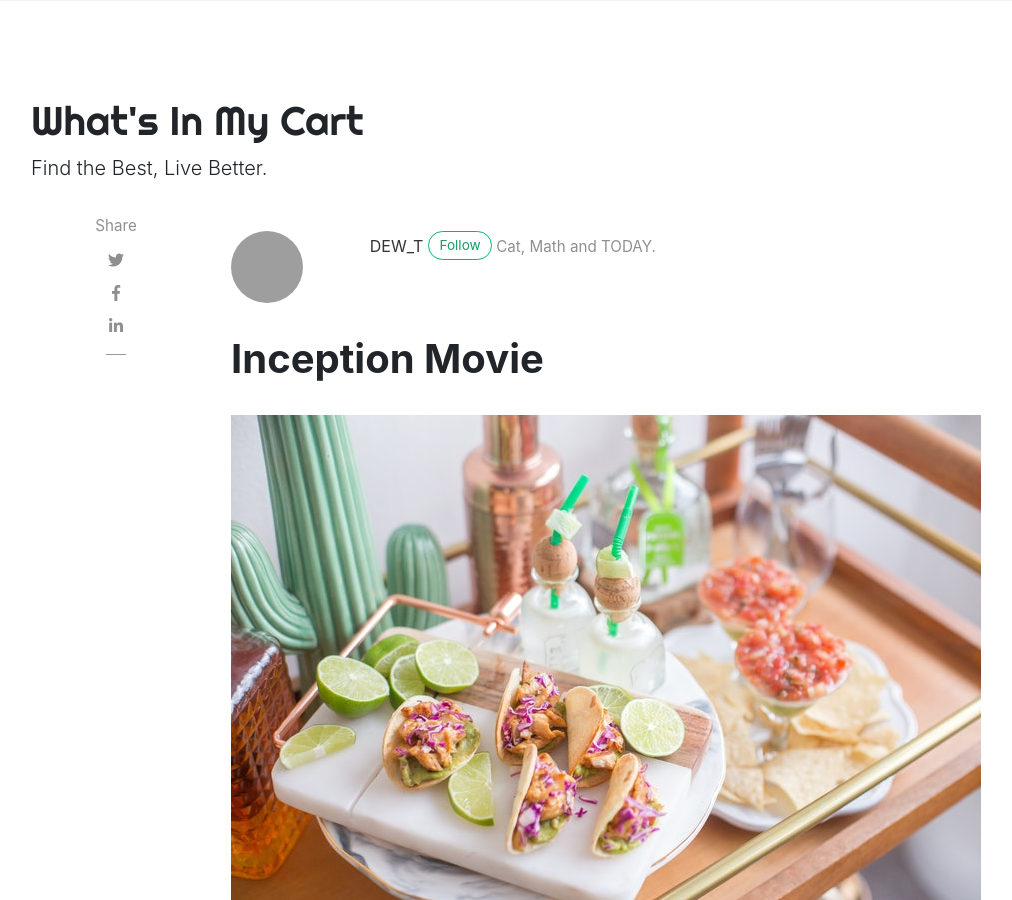
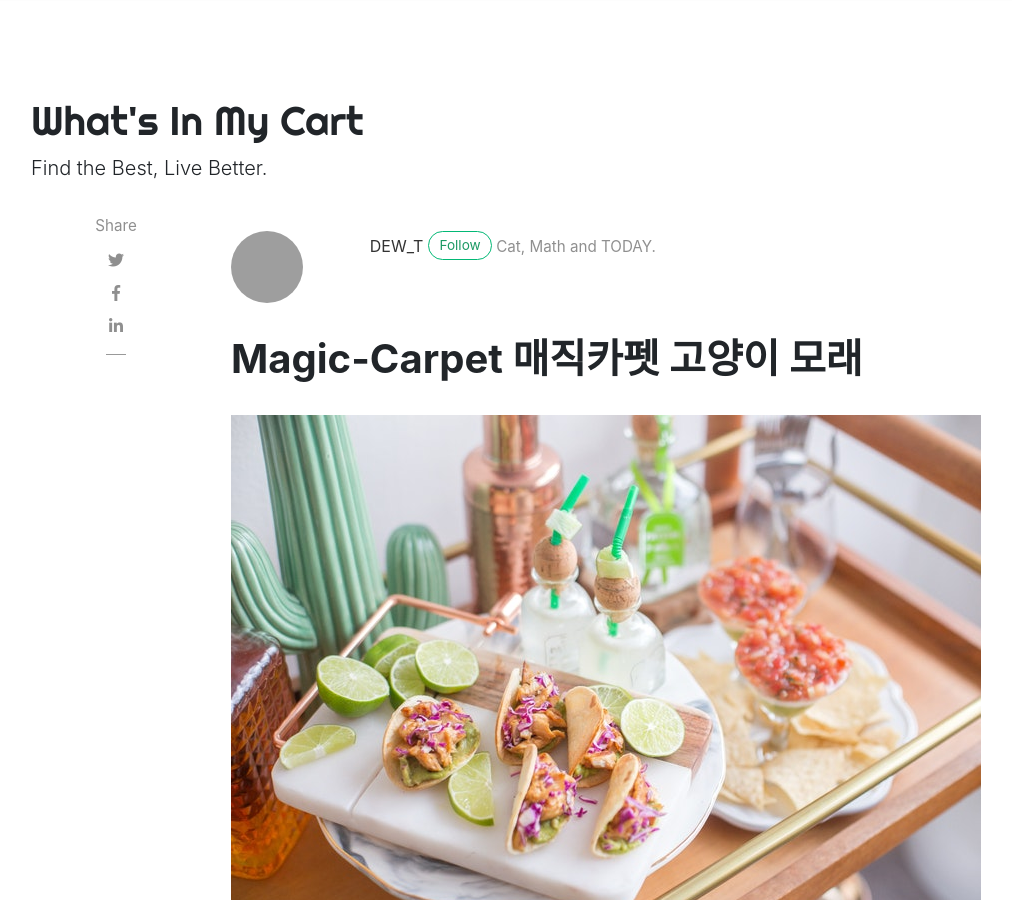
Before and after one commit to dew-t/wimncart, a Jekyll site: the page built from _posts/2018-01-11-customer-service.md, in a window 1280 px wide and 900 px high. Shown: the whole window, without its empty margins (54-1066 px from the left). Built offline with Jekyll 4.4.1, drawn with Linux system fonts in a browser that asks for light colours; nearby versions of some CDN libraries; comment, search, counter and statistics services are not loaded; grey boxes are pictures that could not be loaded.

Commit message:
Update 2018-01-11-customer-service.md

```diff
--- a/_posts/2018-01-11-customer-service.md
+++ b/_posts/2018-01-11-customer-service.md
@@ -1,6 +1,6 @@
 ---
 layout: post
-title:  "Inception Movie"
+title:  "Magic-Carpet 매직카펫 고양이 모래"
 author: DEW_T
 categories: [ Cat, House ]
 tags: [고양이화장실, 고양이모래]
```
